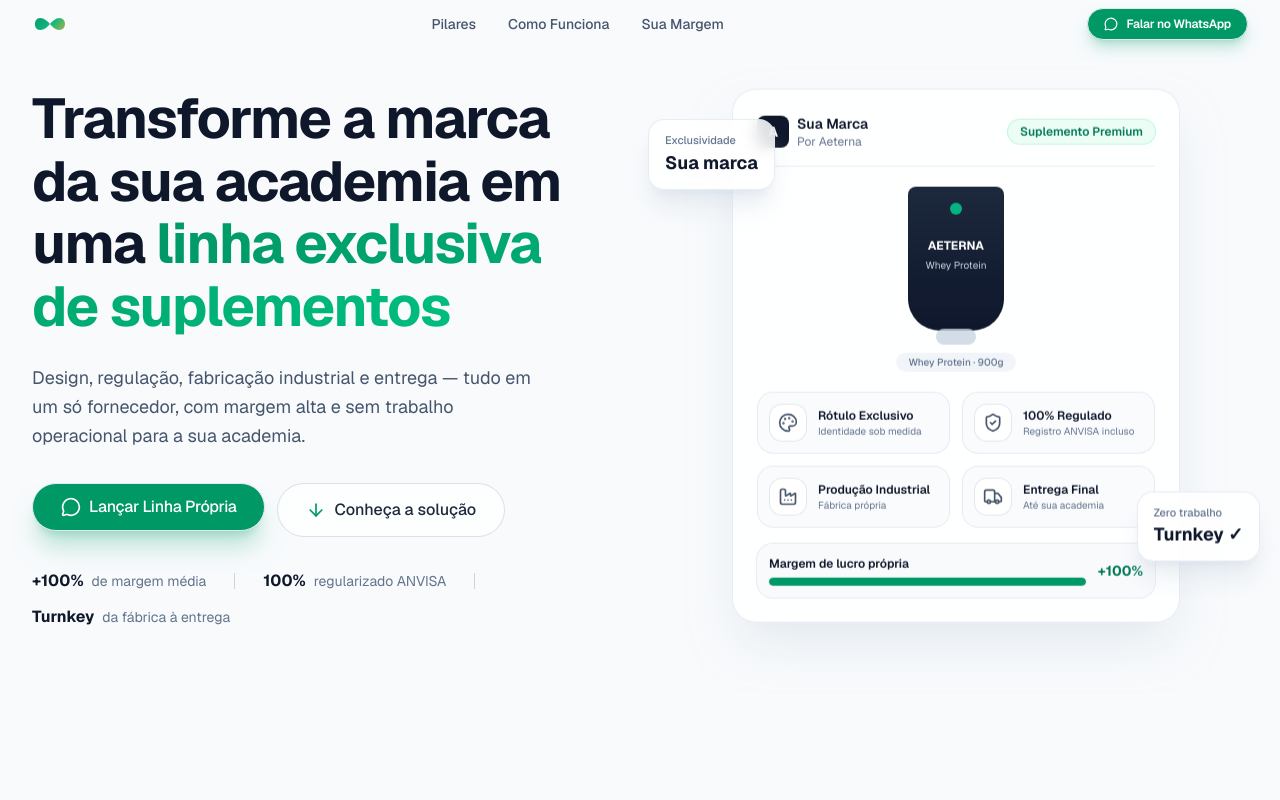
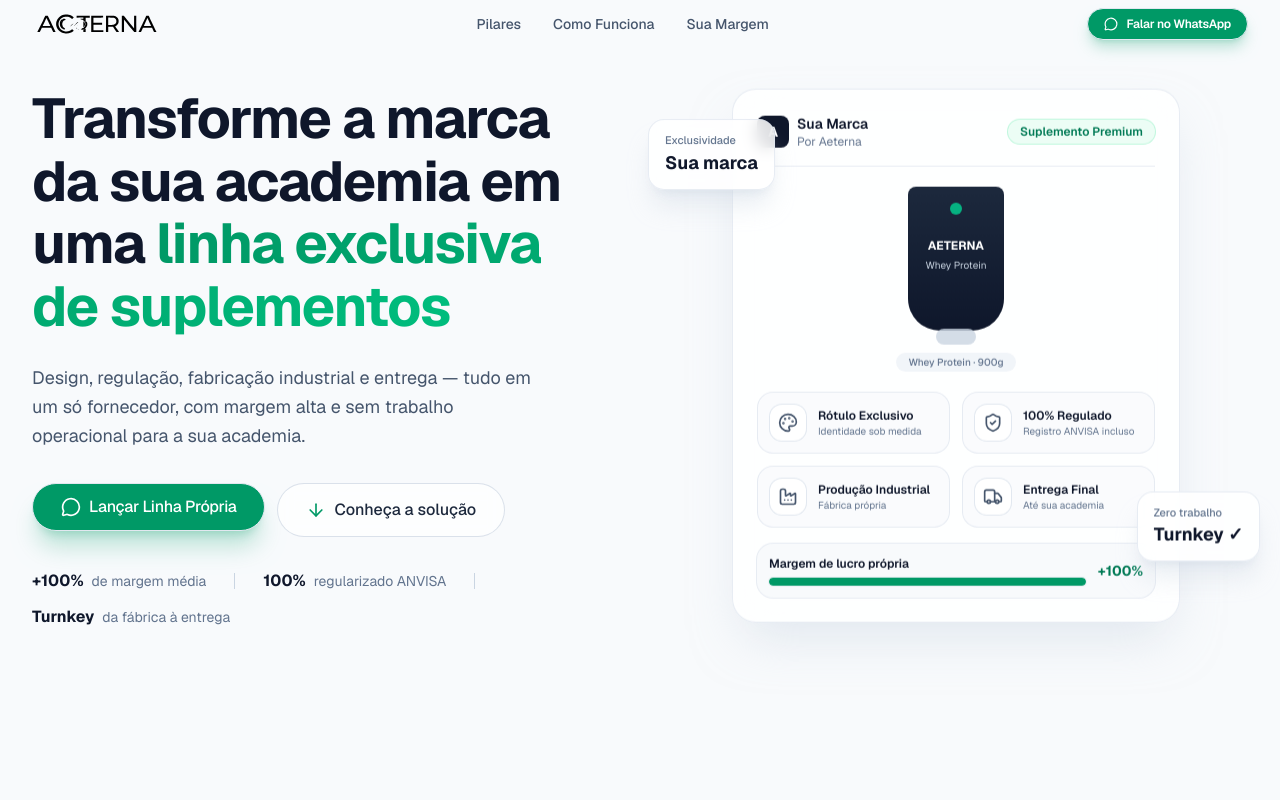
Before and after one commit to arthurvianzo-lgtm/aeterna, a Next.js app: page / in a window 1280 px wide. Shown: the top 800 px of the page. Built offline with nearby package versions, Linux system fonts and the light colour scheme.

Commit message:
feat: use official Aeterna logo SVG in navbar

```diff
--- a/src/components/Header.tsx
+++ b/src/components/Header.tsx
@@ -40,10 +40,10 @@ export default function Header() {
           <Image
             src="/logo.svg"
             alt="Aeterna"
-            width={36}
-            height={36}
+            width={140}
+            height={35}
             priority
-            className="h-9 w-auto object-contain"
+            className="h-8 w-auto object-contain"
           />
         </a>
 
```
Also changed, not shown: public/logo.svg.
